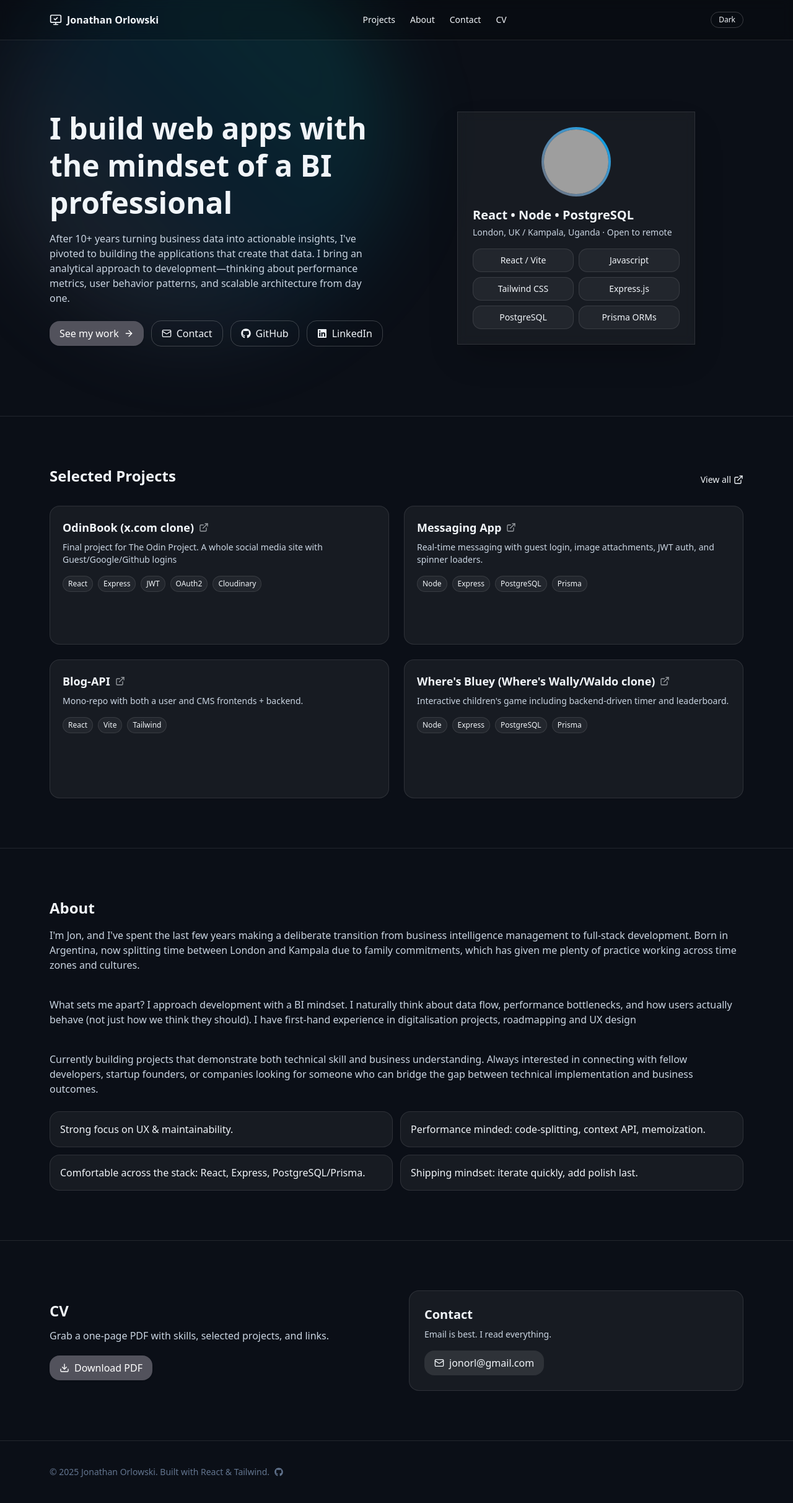
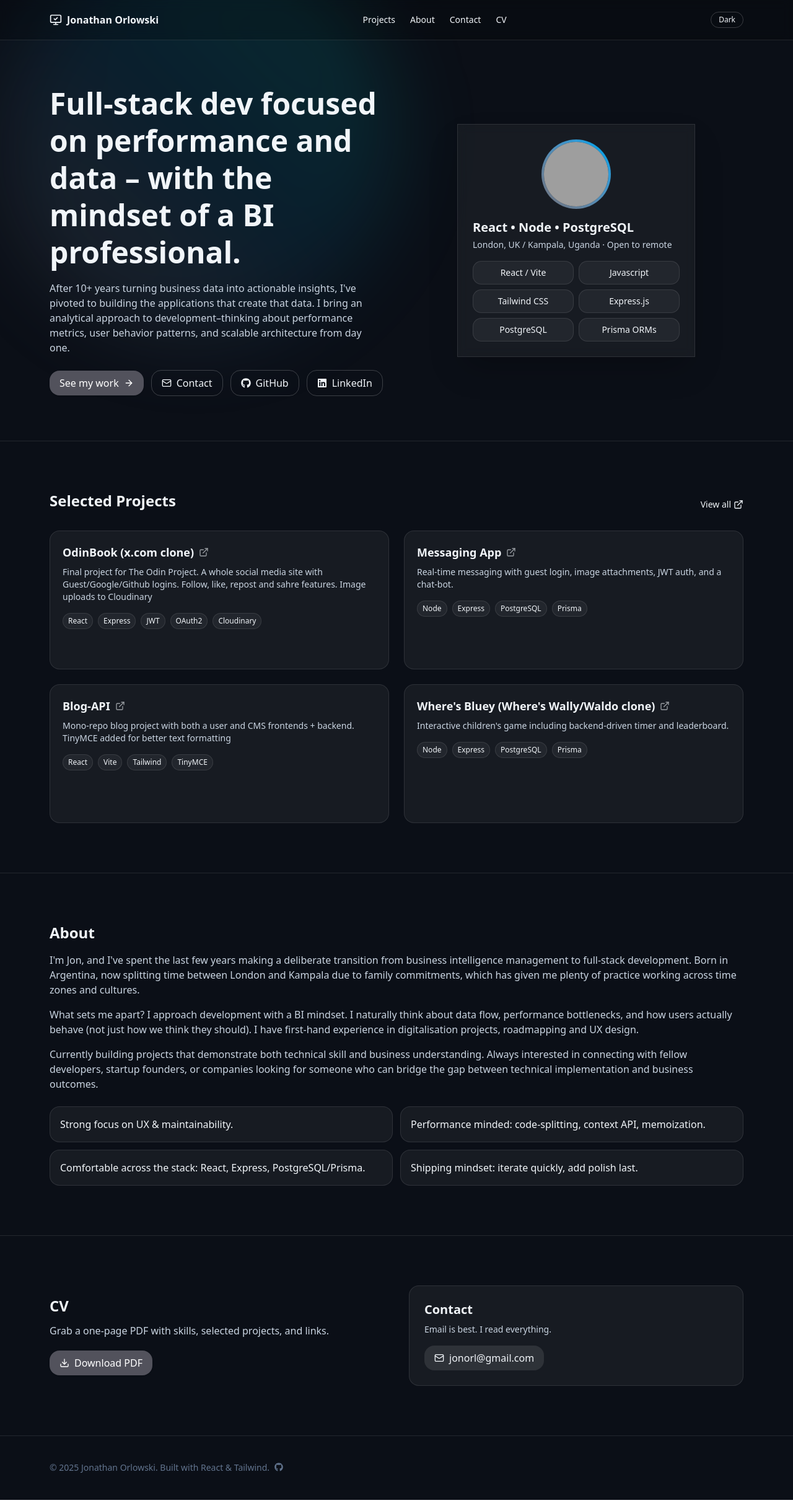
Before and after one commit to jonorl/personal-website, a React (Vite) app: page / in a window 1280 px wide. Shown: the whole page at 62% size. Built offline with nearby package versions, Linux system fonts and the light colour scheme; grey boxes are pictures that could not be loaded.

Commit message:
Fix: Mobile response issues

```diff
--- a/src/App.jsx
+++ b/src/App.jsx
@@ -15,20 +15,20 @@ export default function App() {
   const projects = [
     {
       title: "OdinBook (x.com clone)",
-      description: "Final project for The Odin Project. A whole social media site with Guest/Google/Github logins",
+      description: "Final project for The Odin Project. A whole social media site with Guest/Google/Github logins. Follow, like, repost and sahre features. Image uploads to Cloudinary",
       tech: ["React", "Express", "JWT", "OAuth2", "Cloudinary"],
       href: "https://odin-book.pages.dev/",
     },
     {
       title: "Messaging App",
-      description: "Real-time messaging with guest login, image attachments, JWT auth, and spinner loaders.",
+      description: "Real-time messaging with guest login, image attachments, JWT auth, and a chat-bot.",
       tech: ["Node", "Express", "PostgreSQL", "Prisma"],
       href: "https://message-app-top.netlify.app/",
     },
     {
       title: "Blog-API",
-      description: "Mono-repo with both a user and CMS frontends + backend.",
-      tech: ["React", "Vite", "Tailwind"],
+      description: "Mono-repo blog project with both a user and CMS frontends + backend. TinyMCE added for better text formatting",
+      tech: ["React", "Vite", "Tailwind", "TinyMCE"],
       href: "https://users-frontend.netlify.app/",
     },
     {
@@ -109,7 +109,7 @@ export default function App() {
 
         {/* Hero */}
         <section id="home" className="relative z-10">
-          <div className="mx-auto max-w-6xl px-4 py-24 sm:py-28">
+          <div className="mx-auto max-w-6xl px-4 py-14 sm:py-18">
             <div className="grid items-center gap-10 md:grid-cols-2">
               <div>
                 <MotionH1
@@ -118,11 +118,11 @@ export default function App() {
                   transition={{ duration: 0.6 }}
                   className="text-4xl/tight font-semibold sm:text-5xl/tight"
                 >
-                  I build web apps with the mindset of a BI professional
+                  Full-stack dev focused on performance and data – with the mindset of a BI professional.
                 </MotionH1>
                 <p className="mt-4 max-w-prose text-slate-600 dark:text-slate-300">
                   After 10+ years turning business data into actionable insights, I've pivoted to building the applications that create that data.
-                  I bring an analytical approach to development—thinking about performance metrics, user behavior patterns, and scalable architecture from day one.
+                  I bring an analytical approach to development–thinking about performance metrics, user behavior patterns, and scalable architecture from day one.
                 </p>
                 <div className="mt-6 flex flex-wrap items-center gap-3">
                   <a href="#projects" className="inline-flex items-center gap-2 rounded-2xl bg-zinc-600 px-4 py-2 text-white shadow hover:shadow-lg hover:-translate-y-0.5 transition">
@@ -208,10 +208,8 @@ export default function App() {
               I'm Jon, and I've spent the last few years making a deliberate transition from business intelligence management to full-stack development.
               Born in Argentina, now splitting time between London and Kampala due to family commitments, which has given me plenty of practice working across time zones and cultures.
             </p>
-            <br />
             <p className="mt-4  text-slate-600 dark:text-slate-300">What sets me apart? I approach development with a BI mindset. I naturally think about data flow, performance bottlenecks, and how users actually behave
-              (not just how we think they should). I have first-hand experience in digitalisation projects, roadmapping and UX design</p>
-            <br />
+              (not just how we think they should). I have first-hand experience in digitalisation projects, roadmapping and UX design.</p>
             <p className="mt-4  text-slate-600 dark:text-slate-300">Currently building projects that demonstrate both technical skill and business understanding. Always interested in connecting with fellow developers,
               startup founders, or companies looking for someone who can bridge the gap between technical implementation and business outcomes.</p>
             <ul className="list-none mt-6 grid gap-3 sm:grid-cols-2">
@@ -254,14 +252,21 @@ export default function App() {
         {/* Footer */}
         <footer className="relative z-10 border-t border-white/10">
           <div className="mx-auto max-w-6xl px-4 py-10 text-sm text-slate-500">
-            <div className="flex items-center space-x-2">
-              <span>© {new Date().getFullYear()} Jonathan Orlowski. Built with React & Tailwind.</span>
-              <a href="https://github.com/jonorl/personal-website" target="_blank" rel="noreferrer" className="text-sm inline-flex items-center gap-1 hover:text-zinc-500">
-                <FaGithub />
+            <p className="leading-relaxed">
+              © {new Date().getFullYear()} Jonathan Orlowski. Built with React & Tailwind.
+              <a
+                href="https://github.com/jonorl/personal-website"
+                target="_blank"
+                rel="noreferrer"
+                className="inline-flex items-center align-middle ml-2 hover:text-white/80"
+              >
+                <FaGithub className="mb-1" aria-label="GitHub" />
               </a>
-            </div>
+            </p>
           </div>
         </footer>
+
+
       </div>
     </div>
   );
```
